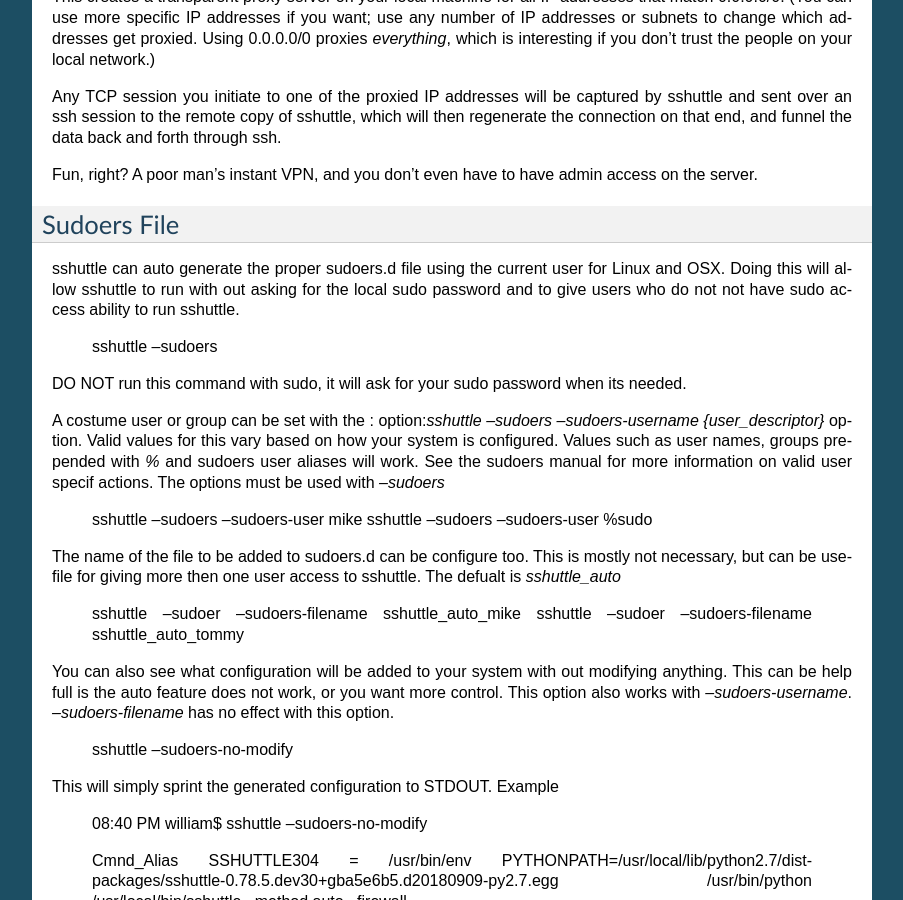
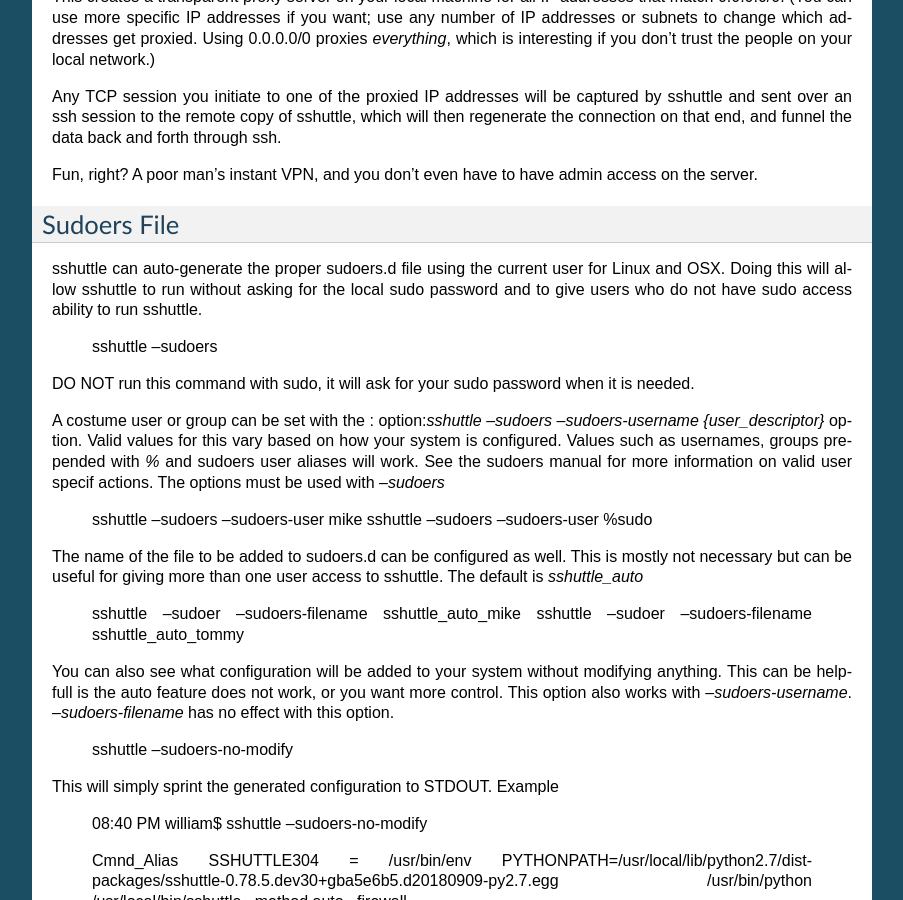
Before and after one commit to sshuttle/sshuttle, a Sphinx documentation site: the page built from docs/usage.rst, in a window 1280 px wide and 900 px high, scrolled down 822 px. Shown: the whole window, without its empty margins (198-1101 px from the left). Built offline with Sphinx 7.4.7, drawn with Linux system fonts in a browser that asks for light colours; the version number could not be read and is left out.

Commit message:
Update usage.rst

```diff
--- a/docs/usage.rst
+++ b/docs/usage.rst
@@ -62,35 +62,35 @@
 
 Sudoers File
 ------------
-sshuttle can auto generate the proper sudoers.d file using the current user
-for Linux and OSX. Doing this will allow sshuttle to run with out asking for
-the local sudo password and to give users who do not not have sudo access
+sshuttle can auto-generate the proper sudoers.d file using the current user
+for Linux and OSX. Doing this will allow sshuttle to run without asking for
+the local sudo password and to give users who do not have sudo access
 ability to run sshuttle.
 
   sshuttle --sudoers
 
 DO NOT run this command with sudo, it will ask for your sudo password when
-its needed.
+it is needed.
 
 A costume user or group can be set with the :
 option:`sshuttle --sudoers --sudoers-username {user_descriptor}` option. Valid
-values for this vary based on how your system is configured. Values such as user
-names, groups pre-pended with `%` and sudoers user aliases will work. See the
-sudoers manual for more information on valid user specif actions. The options
-must be used with `--sudoers`
+values for this vary based on how your system is configured. Values such as
+usernames, groups pre-pended with `%` and sudoers user aliases will work. See
+the sudoers manual for more information on valid user specif actions.
+The options must be used with `--sudoers`
 
   sshuttle --sudoers --sudoers-user mike
   sshuttle --sudoers --sudoers-user %sudo
 
-The name of the file to be added to sudoers.d can be configure too. This is
-mostly not necessary, but can be usefile for giving more then one user access to
-sshuttle. The defualt is `sshuttle_auto`
+The name of the file to be added to sudoers.d can be configured as well. This
+is mostly not necessary but can be useful for giving more than one user
+access to sshuttle. The default is `sshuttle_auto`
 
   sshuttle --sudoer --sudoers-filename sshuttle_auto_mike
   sshuttle --sudoer --sudoers-filename sshuttle_auto_tommy
 
-You can also see what configuration will be added to your system with out
-modifying anything. This can be help full is the auto feature does not work, or
+You can also see what configuration will be added to your system without
+modifying anything. This can be helpfull is the auto feature does not work, or
 you want more control. This option also works with `--sudoers-username`.
 `--sudoers-filename` has no effect with this option.
 
```
